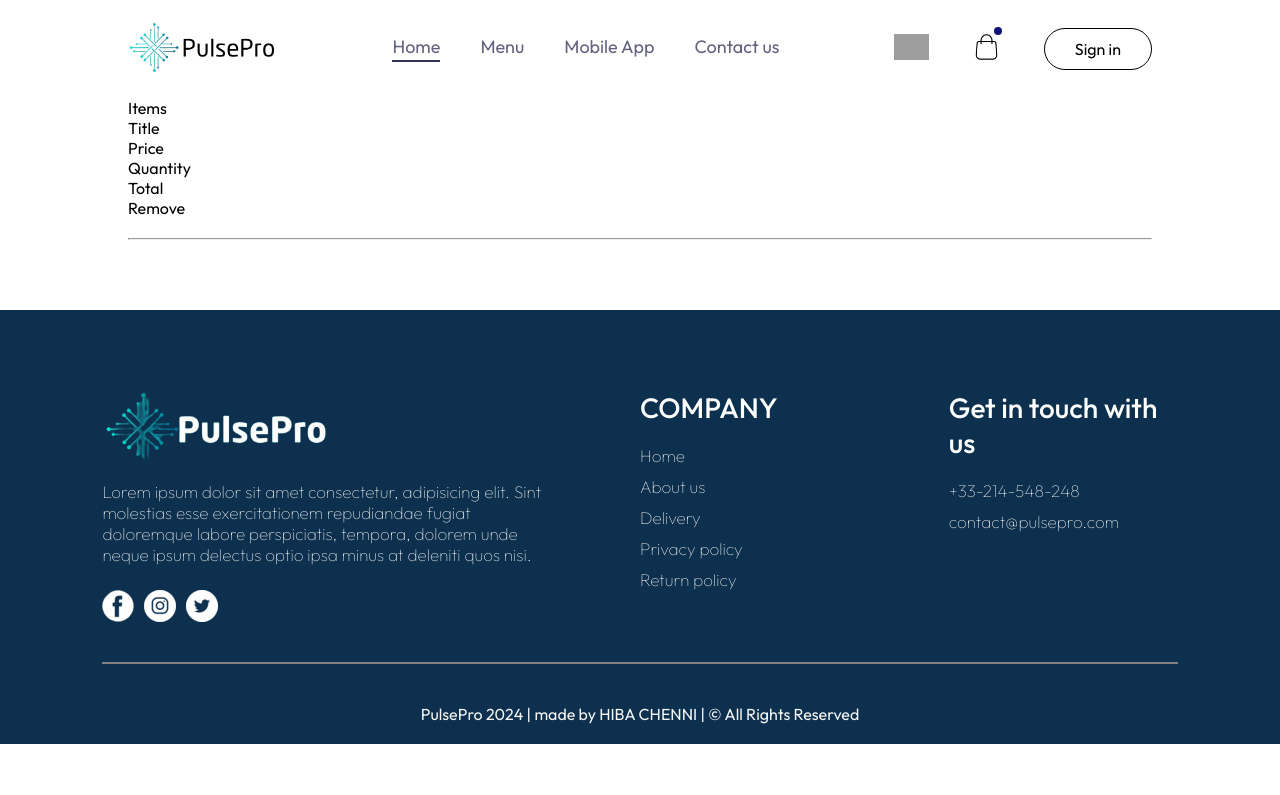
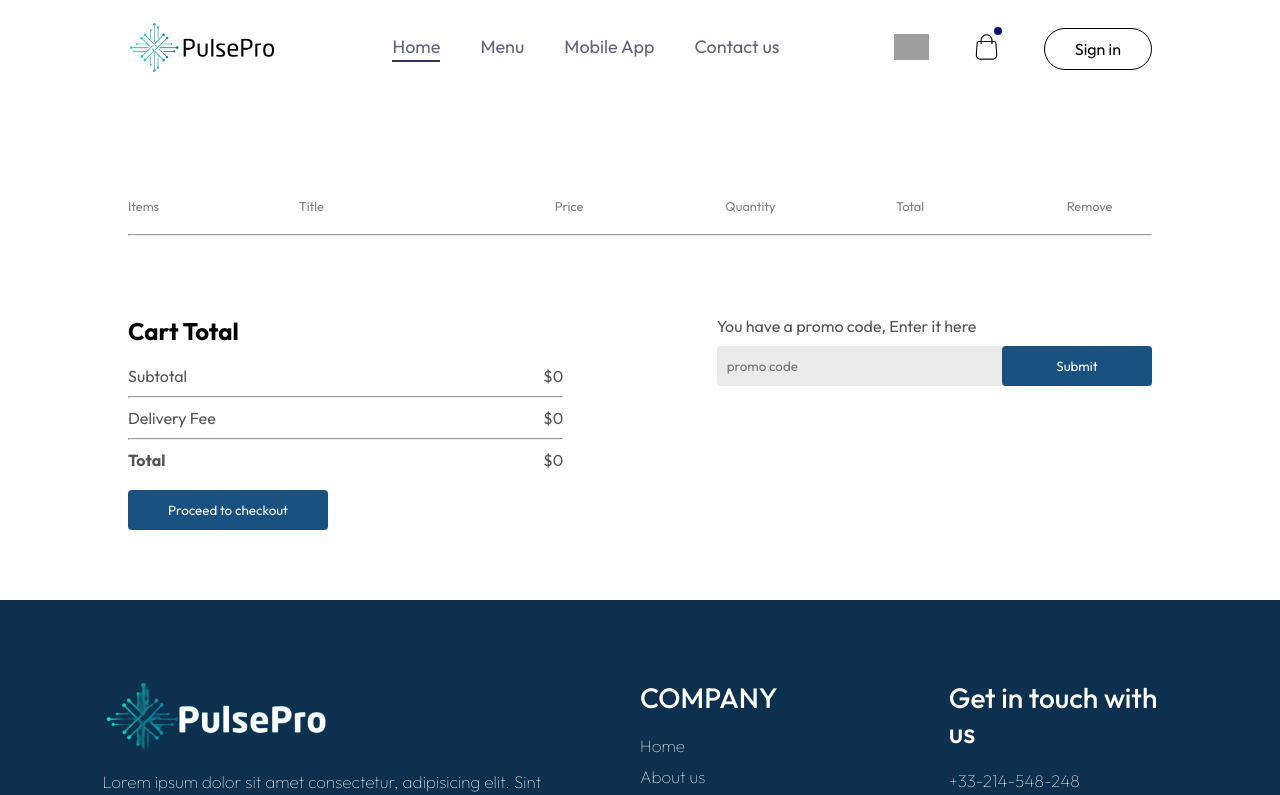
Before and after one commit to Hibajk/ecommerce_website, a React (Vite) app in the folder website_frontend/: page /cart in a window 1280 px wide. Shown: the top 795 px of the page. Built offline with nearby package versions, Linux system fonts and the light colour scheme; grey boxes are pictures that could not be loaded.

Commit message:
cart page creation completed

```diff
--- a/website_frontend/src/pages/Cart/Cart.css
+++ b/website_frontend/src/pages/Cart/Cart.css
@@ -0,0 +1,100 @@
+.cart{
+    margin-top: 100px;
+}
+
+.cart-items-title{
+    display: grid;
+    grid-template-columns: 1fr 1.5fr 1fr 1fr 1fr 0.5fr;
+    align-items: center;
+    color: grey;
+    font-size: max(1vw,12px);
+}
+
+.cart-items-item{
+    margin: 10px 0px;
+    color: black;
+}
+
+.cart-items-item img{
+    width: 90px;
+}
+
+.cart-items-item .cross{
+    cursor: pointer;
+}
+
+.cart-bottom{
+    margin-top: 80px;
+    display: flex;
+    justify-content: space-between;
+    gap: max(12vw,20px);
+}
+
+.cart-total{
+    flex: 1;
+    display: flex;
+    flex-direction: column;
+    gap: 20px;
+}
+
+.cart-total-details{
+    display: flex;
+    justify-content: space-between;
+    color: #555;
+}
+
+.cart-total hr{
+    margin: 10px 0px;
+}
+
+.cart-total button{
+    border: none;
+    color: white;
+    background-color: rgb(24, 81, 128);
+    width: max(15vw,200px);
+    padding: 12px 0px;
+    border-radius: 4px;
+    cursor: pointer;
+}
+
+.cart-promocode{
+    flex: 1;
+}
+
+.cart-promocode p{
+    color: #555;
+}
+
+.cart-promocode-input{
+    margin-top: 10px;
+    display: flex;
+    justify-content: space-between;
+    align-items: center;
+    background-color: #eaeaea;
+    border-radius: 4px;
+}
+
+.cart-promocode-input input{
+    background: transparent;
+    border: none;
+    outline: none;
+    padding-left: 10px;
+}
+
+.cart-promocode-input button{
+    width: max(10vw,150px);
+    padding: 12px 5px;
+    background-color: rgb(24, 81, 128);
+    border: none;
+    color: white;
+    border-radius: 4px;
+}
+
+@media (max-width:750px) {
+    .cart-bottom{
+        flex-direction: column-reverse;
+    }
+    .cart-promocode{
+        justify-content: start;
+    }
+}
--- a/website_frontend/src/pages/Cart/Cart.jsx
+++ b/website_frontend/src/pages/Cart/Cart.jsx
@@ -1,12 +1,12 @@
 import React, { useContext } from 'react'
 import './Cart.css'
-import { StoreContext } from '../../Context/StoreContext'
-
+import { StoreContext } from '../../Context/StoreContext';
+import { useNavigate } from 'react-router-dom'
 
 
 const Cart = () => {
 
-  const {cartItems,product_list,removeFromCart} = useContext(StoreContext);
+  const {cartItems,product_list,removeFromCart, getTotalCartAmount} = useContext(StoreContext);
 
 
 
@@ -23,7 +23,55 @@
         </div>
         <br />
         <hr />
-
+        {product_list.map((item,index)=>{
+          if(cartItems[item._id]>0)
+          {
+            return (
+              <div>
+                <div className='cart-items-title cart-items-item'>
+                  <img src={item.image} alt="" />
+                  <p>{item.name}</p>
+                  <p>${item.price}</p>
+                  <p>{cartItems[item._id]}</p>
+                  <p>${item.price*cartItems[item._id]}</p>
+                  <p onClick={()=>removeFromCart(item._id)} className='cross'>x</p>
+                </div>
+                <hr />
+              </div>
+            )
+          }
+        })}
+      </div>
+      <div className='cart-bottom'>
+        <div className="cart-total">
+          <h2>Cart Total</h2>
+          <div>
+            <div className="cart-total-details">
+              <p>Subtotal</p>
+              <p>${getTotalCartAmount()}</p>
+            </div>
+            <hr />
+            <div className="cart-total-details">
+              <p>Delivery Fee</p>
+              <p>${getTotalCartAmount()===0?0:2}</p>
+            </div>
+            <hr />
+            <div className="cart-total-details">
+              <b>Total</b>
+              <p>${getTotalCartAmount()===0?0:getTotalCartAmount()+2}</p>
+            </div>
+          </div>
+          <button onClick={()=>navigate('/order')}>Proceed to checkout</button>
+        </div>
+        <div className="cart-promocode">
+          <div>
+            <p>You have a promo code, Enter it here</p>
+            <div className='cart-promocode-input'>
+              <input type="text" placeholder='promo code' />
+              <button>Submit</button>
+            </div>
+          </div>
+        </div>
       </div>
     </div>
   )
```
